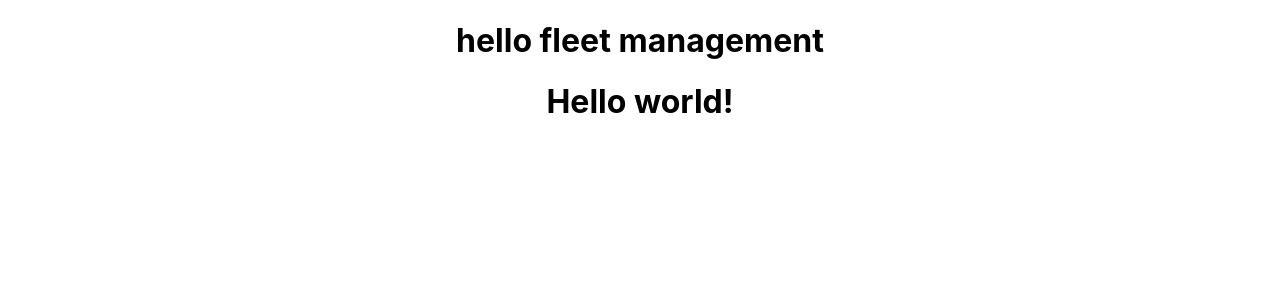
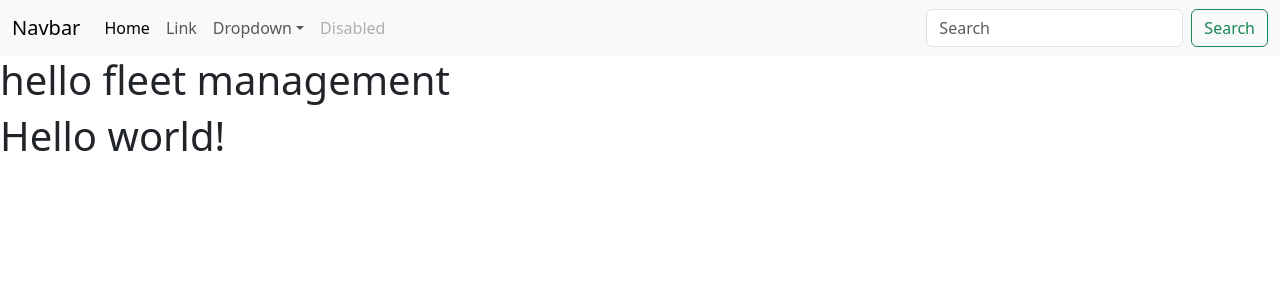
Before and after one commit to pranayvarade1101/FleetManagement, a React (Create React App) app in the folder fm-client/: page / in a window 1280 px wide. Shown: the top 300 px of the page. Built offline with nearby package versions, Linux system fonts and the light colour scheme; no server answers.

Commit message:
added temporary navbar

```diff
--- a/fm-client/src/App.jsx
+++ b/fm-client/src/App.jsx
@@ -1,5 +1,7 @@
 
 import './App.css';
+
+import bootstrap from 'bootstrap/dist/css/bootstrap.css';
 
 
 //for testing
@@ -20,7 +22,46 @@
   }, []);
 
   return (
-    <div className="App">
+    <div classNameName="App">
+      <nav className="navbar navbar-expand-lg bg-body-tertiary">
+  <div className="container-fluid">
+    <a className="navbar-brand" href="#">Navbar</a>
+    <button className="navbar-toggler" type="button" data-bs-toggle="collapse" data-bs-target="#navbarSupportedContent" aria-controls="navbarSupportedContent" aria-expanded="false" aria-label="Toggle navigation">
+      <span className="navbar-toggler-icon"></span>
+    </button>
+    <div className="collapse navbar-collapse" id="navbarSupportedContent">
+      <ul className="navbar-nav me-auto mb-2 mb-lg-0">
+        <li className="nav-item">
+          <a className="nav-link active" aria-current="page" href="#">Home</a>
+        </li>
+        <li className="nav-item">
+          <a className="nav-link" href="#">Link</a>
+        </li>
+        <li className="nav-item dropdown">
+          <a className="nav-link dropdown-toggle" href="#" role="button" data-bs-toggle="dropdown" aria-expanded="false">
+            Dropdown
+          </a>
+          <ul className="dropdown-menu">
+            <li><a className="dropdown-item" href="#">Action</a></li>
+            <li><a className="dropdown-item" href="#">Another action</a></li>
+            <li><hr className="dropdown-divider"/></li>
+            <li><a className="dropdown-item" href="#">Something else here</a></li>
+          </ul>
+        </li>
+        <li className="nav-item">
+          <a className="nav-link disabled" aria-disabled="true">Disabled</a>
+        </li>
+      </ul>
+      <form className="d-flex" role="search">
+        <input className="form-control me-2" type="search" placeholder="Search" aria-label="Search"/>
+        <button className="btn btn-outline-success" type="submit">Search</button>
+      </form>
+    </div>
+  </div>
+</nav>
+
+
+
     <h1>hello fleet management</h1>
       <h1>{data}</h1>
     </div>
```
